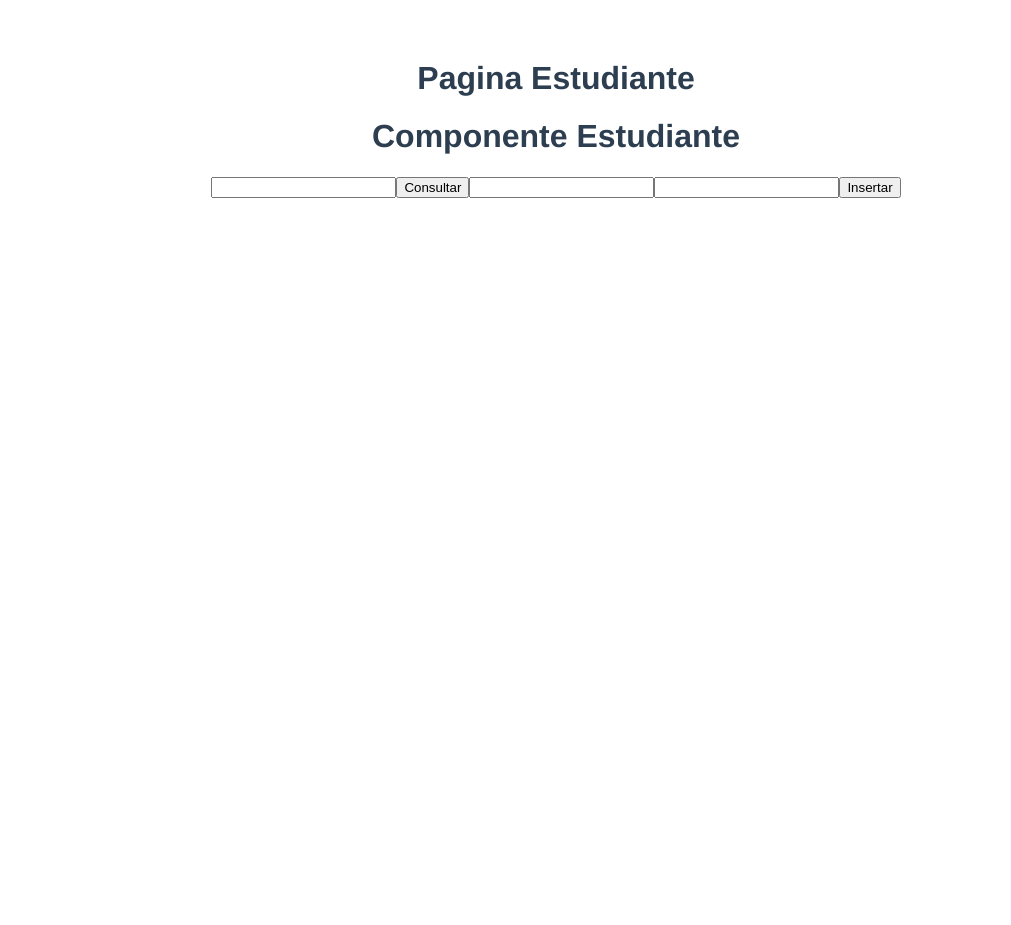
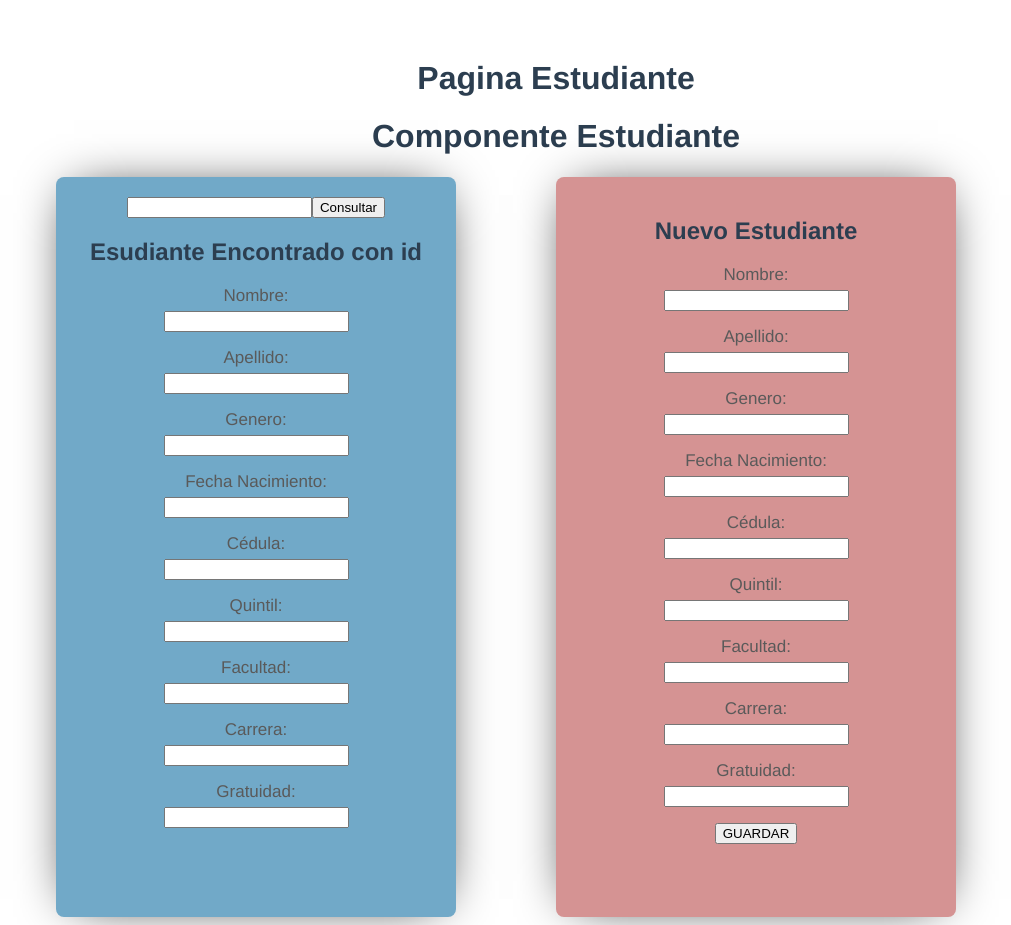
Before and after one commit to fercho-97/pw_vue_u3_p5_lm, a Vue app: page / in a window 1280 px wide. Shown: the whole page, without its empty margins (84-1095 px from the left). Before the commit the page ends 800 px from the top, so only its background shows below. Built offline with nearby package versions, Linux system fonts and the light colour scheme.

Commit message:
completar get y post

```diff
--- a/src/components/Estudiante.vue
+++ b/src/components/Estudiante.vue
@@ -1,13 +1,106 @@
 <template>
-  <h1>Componente Estudiante</h1>
-  <input type="text" name="" id="" v-model="id" />
-  <button @click="consultarPorId">Consultar</button>
+  <div>
+    <h1>Componente Estudiante</h1>
 
-  <input type="text" name="" id="" v-model="nombre" />
+    <div class="container">
+      <div class="divisiones">
+        <div class="form-get">
+          <input type="text" name="" id="" v-model="id" />
+          <button @click="consultarPorId">Consultar</button>
+          <h2>Esudiante Encontrado con id {{ id }}</h2>
+          <p type="Nombre:">
+            <input type="text" name="" id="idnombre" v-model="nombre" />
+          </p>
+          <p type="Apellido:">
+            <input type="text" name="" id="idapellido" v-model="apellido" />
+          </p>
+          <p type="Genero:">
+            <input type="text" name="" id="idgenero" v-model="genero" />
+          </p>
+          <p type="Fecha Nacimiento:">
+            <input
+              type="text"
+              name=""
+              id="idfechanacimiento"
+              v-model="fechaNacimiento"
+            />
+          </p>
+          <p type="Cédula:">
+            <input type="text" name="" id="idcedula" v-model="cedula" />
+          </p>
+          <p type="Quintil:">
+            <input
+              type="text"
+              name=""
+              id="idquintil"
+              v-model="rangoEconomico"
+            />
+          </p>
+          <p type="Facultad:">
+            <input type="text" name="" id="idfacultad" v-model="facultad" />
+          </p>
+          <p type="Carrera:">
+            <input type="text" name="" id="idcarrera" v-model="carrera" />
+          </p>
+          <p type="Gratuidad:">
+            <input type="text" name="" id="idgratuidad" v-model="gratuidad" />
+          </p>
+        </div>
 
+        <!-- <input type="text" name="" id="" v-model="apellido" />
+        <button @click="insertar">Insertar</button>  -->
+        <div class="form-post">
+          <h2>Nuevo Estudiante</h2>
+          <p type="Nombre:">
+            <input type="text" name="" id="idnombre" v-model="nombreIng" />
+          </p>
+          <p type="Apellido:">
+            <input type="text" name="" id="idapellido" v-model="apellidoIng" />
+          </p>
+          <p type="Genero:">
+            <input type="text" name="" id="idgenero" v-model="generoIng" />
+          </p>
+          <p type="Fecha Nacimiento:">
+            <input
+              type="text"
+              name=""
+              id="idfechanacimiento"
+              v-model="fechaNacimientoIng"
+            />
+          </p>
+          <p type="Cédula:">
+            <input type="text" name="" id="idcedula" v-model="cedulaIng" />
+          </p>
+          <p type="Quintil:">
+            <input
+              type="text"
+              name=""
+              id="idquintil"
+              v-model="rangoEconomicoIng"
+            />
+          </p>
+          <p type="Facultad:">
+            <input type="text" name="" id="idfacultad" v-model="facultadIng" />
+          </p>
+          <p type="Carrera:">
+            <input type="text" name="" id="idcarrera" v-model="carreraIng" />
+          </p>
+          <p type="Gratuidad:">
+            <input
+              type="text"
+              name=""
+              id="idgratuidad"
+              v-model="gratuidadIng"
+            />
+          </p>
 
-  <input type="text" name="" id="" v-model="apellido">
-  <button @click="insertar">Insertar</button>
+          <div class="btn">
+            <button @click="insertar">GUARDAR</button>
+          </div>
+        </div>
+      </div>
+    </div>
+  </div>
 </template>
 
 <script>
@@ -22,6 +115,23 @@ export default {
       id: null,
       nombre: null,
       apellido: null,
+      genero: null,
+      fechaNacimiento: null,
+      cedula: null,
+      rangoEconomico: null,
+      facultad: null,
+      carrera: null,
+      gratuidad: null,
+
+      nombreIng: null,
+      apellidoIng: null,
+      generoIng: null,
+      fechaNacimientoIng: null,
+      cedulaIng: null,
+      rangoEconomicoIng: null,
+      facultadIng: null,
+      carreraIng: null,
+      gratuidadIng: null,
     };
   },
 
@@ -29,21 +139,28 @@ export default {
     async consultarPorId() {
       const data = await consultarEstudianteFachada(this.id);
       this.nombre = data.nombre;
-
+      this.apellido = data.apellido;
+      this.genero = data.genero;
+      this.cedula = data.cedula;
+      this.fechaNacimiento = data.fechaNacimiento;
+      this.rangoEconomico = data.rangoEconomico;
+      this.facultad = data.facultad;
+      this.carrera = data.carrera;
+      this.gratuidad = data.gratuidad;
       console.log("desde componente:");
       console.log(data);
     },
     async insertar() {
       const estuBody = {
-        nombre: "Vianca",
-        apellido: this.apellido,
-        genero: "F",
-        fechaNacimiento: "1997-03-10T00:00:00",
-        cedula: "1121",
-        rangoEconomico: "alto",
-        facultad: "Ingenieria",
-        carrera: "Sistemas",
-        gratuidad: "False",
+        nombre: this.nombreIng,
+        apellido: this.apellidoIng,
+        genero: this.generoIng,
+        fechaNacimiento: this.fechaNacimientoIng,
+        cedula: this.cedulaIng,
+        rangoEconomico: this.rangoEconomicoIng,
+        facultad: this.facultadIng,
+        carrera: this.carreraIng,
+        gratuidad: this.gratuidadIng,
       };
 
       await insertarFachada(estuBody);
@@ -53,4 +170,41 @@ export default {
 </script>
 
 <style>
+.container {
+  display: flex;
+  justify-content: center;
+  align-items: center;
+}
+
+.divisiones {
+  display: grid;
+  grid-template-columns: repeat(2, 500px);
+}
+
+.form-post {
+  width: 340px;
+  height: 700px;
+  background-color: #d59393;
+  border-radius: 8px;
+  padding: 20px 30px;
+  font-family: "Franklin Gothic Medium", "Arial Narrow", Arial, sans-serif;
+  box-shadow: 0 0 50px -18px #000;
+}
+
+.form-get {
+  width: 340px;
+  height: 700px;
+  background-color: #71a9c8;
+  border-radius: 8px;
+  padding: 20px 30px;
+  font-family: "Franklin Gothic Medium", "Arial Narrow", Arial, sans-serif;
+  box-shadow: 0 0 50px -18px #000;
+}
+p:before {
+  content: attr(type);
+  display: block;
+  margin: 5px 2px;
+  font-size: 17px;
+  color: #5a5a5a;
+}
 </style>
```
Also changed, not shown: src/helpers/clienteEstudiante.js (line endings or trailing spaces).
